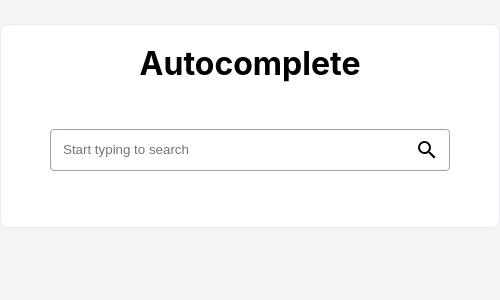
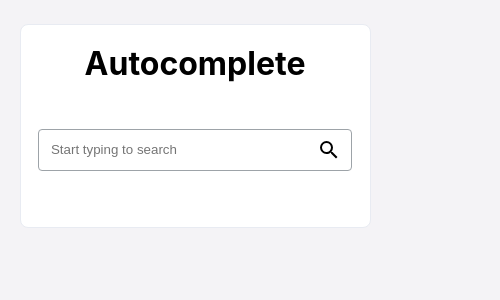
Before and after one commit to juanigallo/deel-frontend-test, a React (Create React App) app: page / in a window 390 px wide. Shown: the top 300 px of the page, 500 px wide, since content can reach past the window. Built offline with nearby package versions, Linux system fonts and the light colour scheme.

Commit message:
Adds responsive for autocomplete container

```diff
--- a/src/App.css
+++ b/src/App.css
@@ -1,5 +1,6 @@
 .container {
   width: 500px;
+  max-width: 90%;
   margin: var(--u3) auto;
   background-color: var(--white);
   border-radius: var(--u);
--- a/src/components/Autocomplete/style.css
+++ b/src/components/Autocomplete/style.css
@@ -1,4 +1,5 @@
 .autocomplete-container {
   width: 400px;
+  max-width: 90%;
   padding: var(--u3) 0;
 }
```
